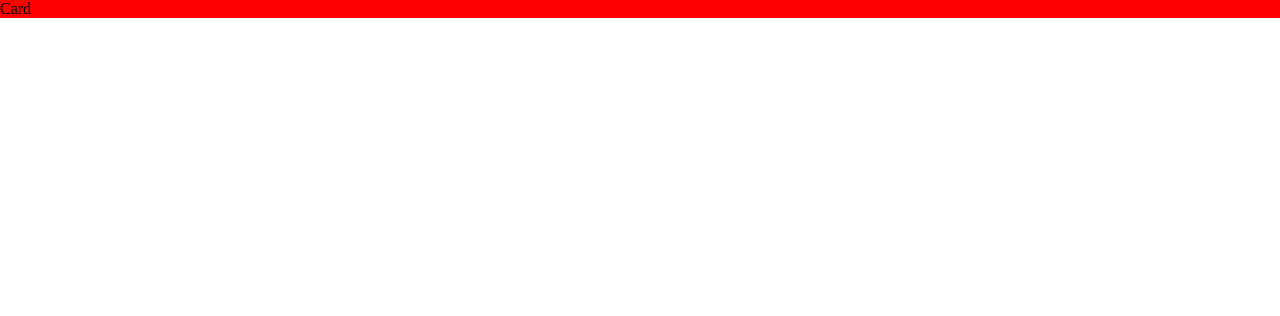
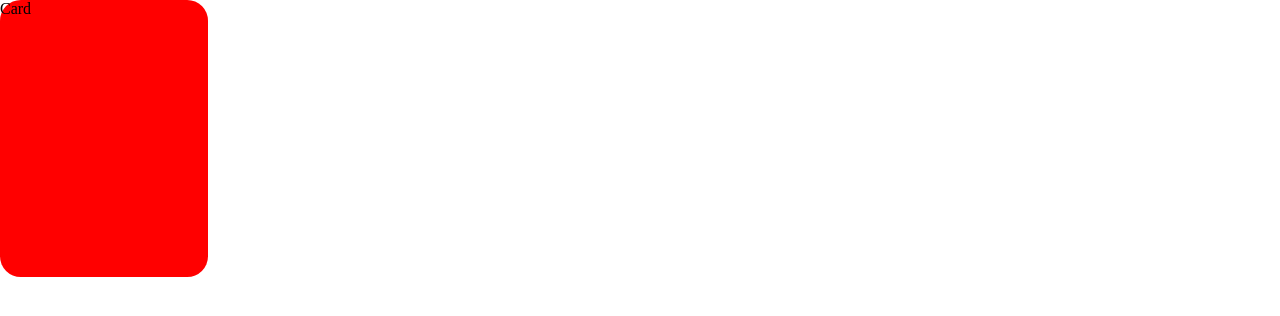
Before and after one commit to ibrahimtaib/quiz-website, a Next.js app in the folder src/: page / in a window 1280 px wide. Shown: the top 316 px of the page. Built offline with nearby package versions, Linux system fonts and the light colour scheme.

Commit message:
basic card styling

```diff
--- a/src/packages/styles/card.module.css
+++ b/src/packages/styles/card.module.css
@@ -1,3 +1,6 @@
 .card {
   background-color: red;
+  width: 13em;
+  border-radius: var(--border-radius);
+  aspect-ratio: var(--aspect-ratio);
 }
```
